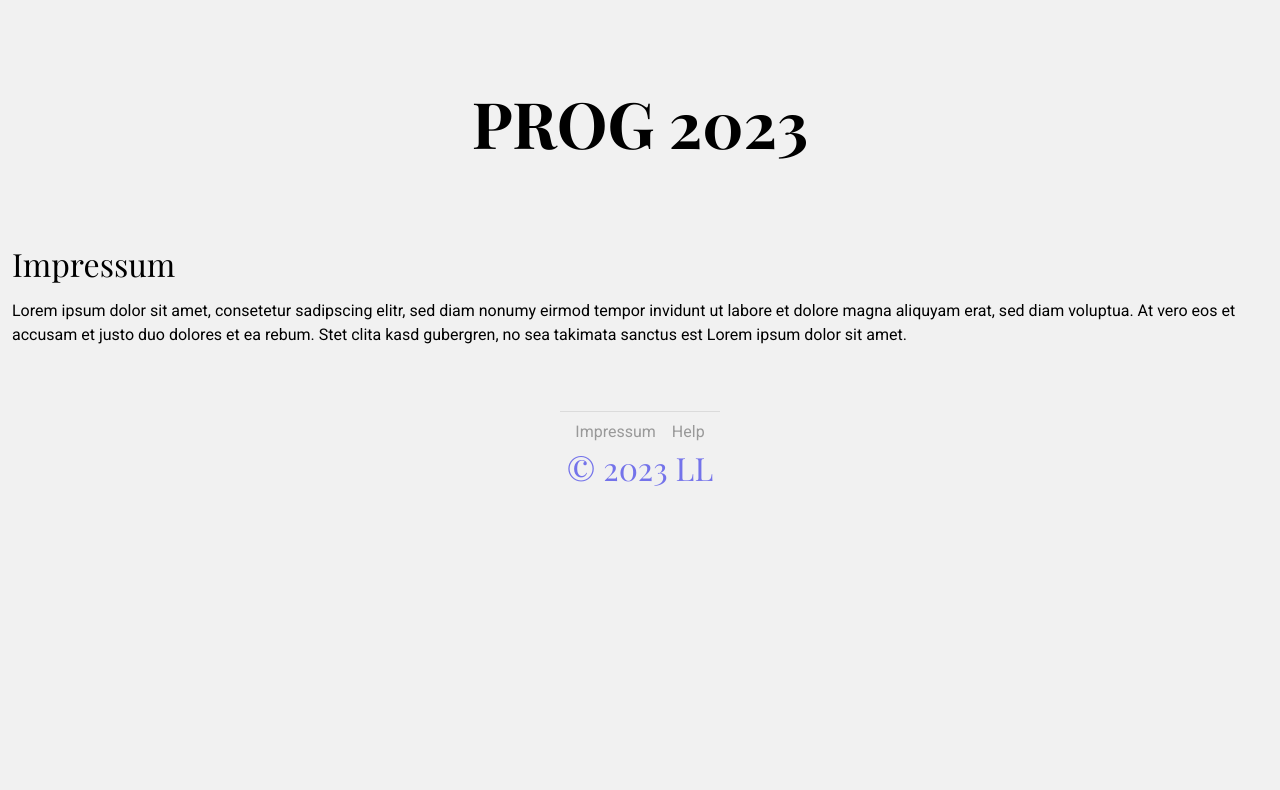
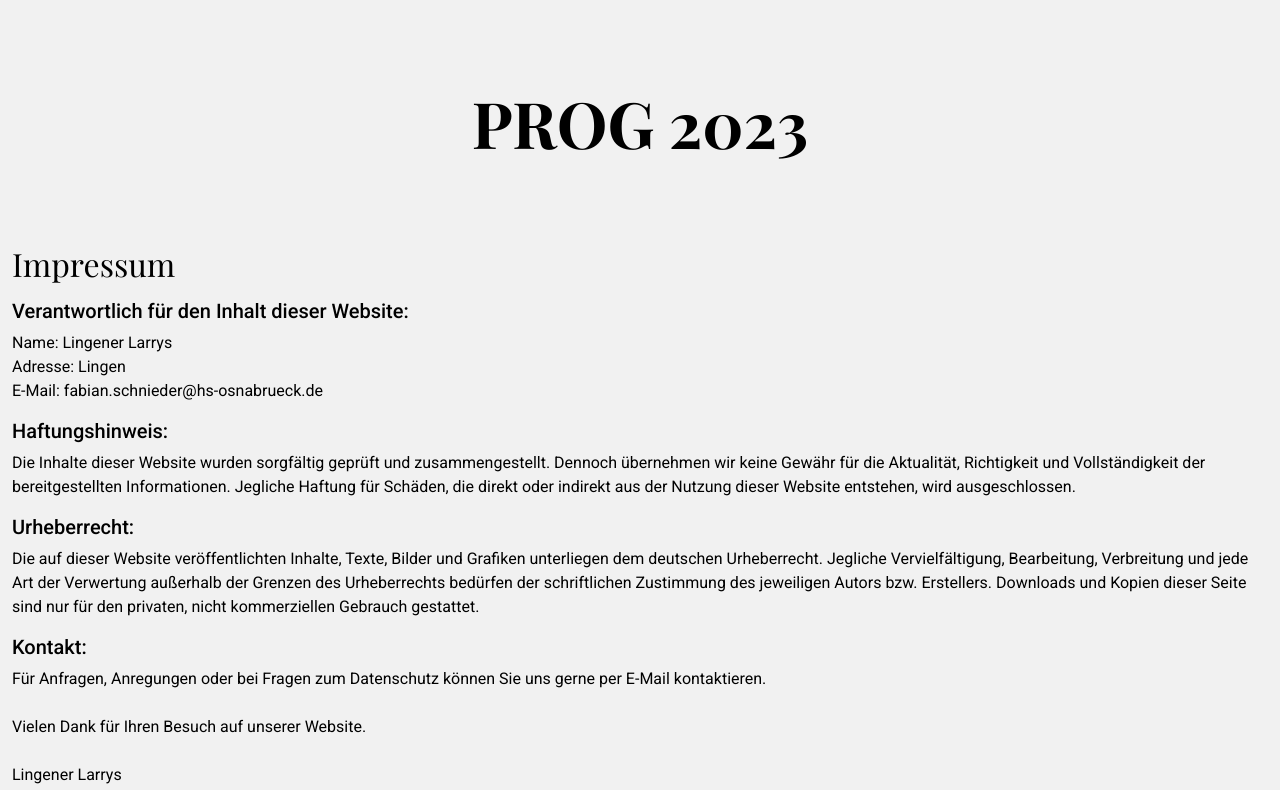
Before and after one commit to felixkru/PP2023, a Next.js app in the folder pp-2023/: page /impressum in a window 1280 px wide. Shown: the top 790 px of the page. Built offline with nearby package versions, Linux system fonts and the light colour scheme; a web font is replaced by a local one.

Commit message:
feat: added impressum text

```diff
--- a/pp-2023/src/app/globals.css
+++ b/pp-2023/src/app/globals.css
@@ -30,6 +30,10 @@ footer hr {
 
 footer span {
   padding: 0 8px;
+}
+
+h2.h5 {
+  margin-top: 1rem!important;
 }
 
 #copyright-el {
--- a/pp-2023/src/app/impressum/page.js
+++ b/pp-2023/src/app/impressum/page.js
@@ -4,7 +4,19 @@ export default function Impressum() {
     return (
         <div className="container mh-100 extra-containers">
             <h1>Impressum</h1>
-            <p>Lorem ipsum dolor sit amet, consetetur sadipscing elitr, sed diam nonumy eirmod tempor invidunt ut labore et dolore magna aliquyam erat, sed diam voluptua. At vero eos et accusam et justo duo dolores et ea rebum. Stet clita kasd gubergren, no sea takimata sanctus est Lorem ipsum dolor sit amet.</p>
+            <h2 className='h5'>Verantwortlich für den Inhalt dieser Website:</h2>
+            <p>Name: Lingener Larrys<br />Adresse: Lingen<br />E-Mail: fabian.schnieder@hs-osnabrueck.de</p>
+            <h2 className='h5'>Haftungshinweis:</h2>
+            <p>Die Inhalte dieser Website wurden sorgfältig geprüft und zusammengestellt. Dennoch übernehmen wir keine Gewähr für die Aktualität, Richtigkeit und Vollständigkeit der bereitgestellten Informationen. Jegliche Haftung für Schäden, die direkt oder indirekt aus der Nutzung dieser Website entstehen, wird ausgeschlossen.</p>
+            <h2 className='h5'>Urheberrecht:</h2>
+            <p>Die auf dieser Website veröffentlichten Inhalte, Texte, Bilder und Grafiken unterliegen dem deutschen Urheberrecht. Jegliche Vervielfältigung, Bearbeitung, Verbreitung und jede Art der Verwertung außerhalb der Grenzen des Urheberrechts bedürfen der schriftlichen Zustimmung des jeweiligen Autors bzw. Erstellers. Downloads und Kopien dieser Seite sind nur für den privaten, nicht kommerziellen Gebrauch gestattet.</p>
+            <h2 className='h5'>Kontakt:</h2>
+            <p>Für Anfragen, Anregungen oder bei Fragen zum Datenschutz können Sie uns gerne per E-Mail kontaktieren.</p>
+            <br />
+            <p>Vielen Dank für Ihren Besuch auf unserer Website.</p>
+            <br />
+            <p>Lingener Larrys</p>
+            <p>Lingen, 2023</p>
         </div>
     )
 }
```
